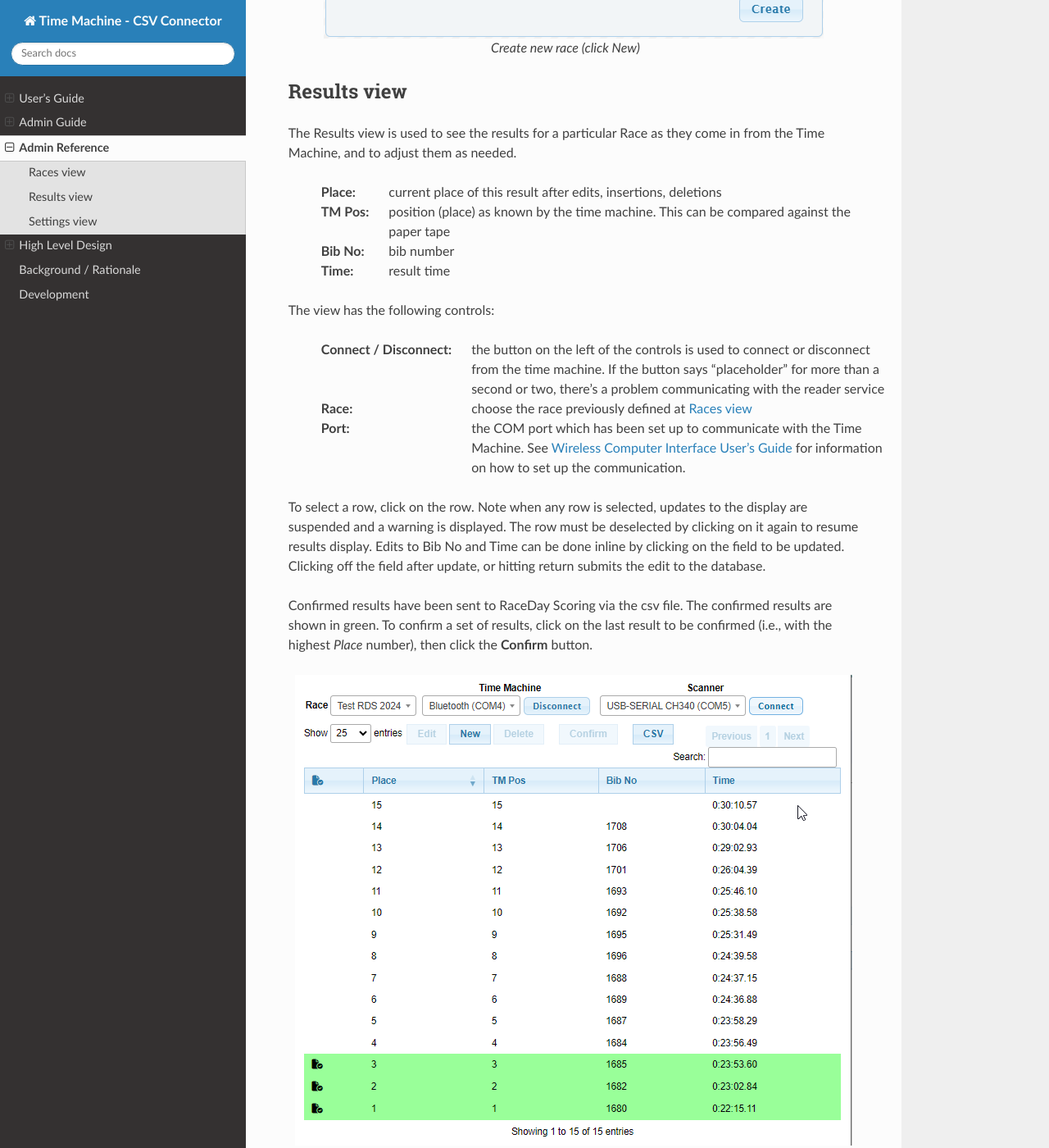
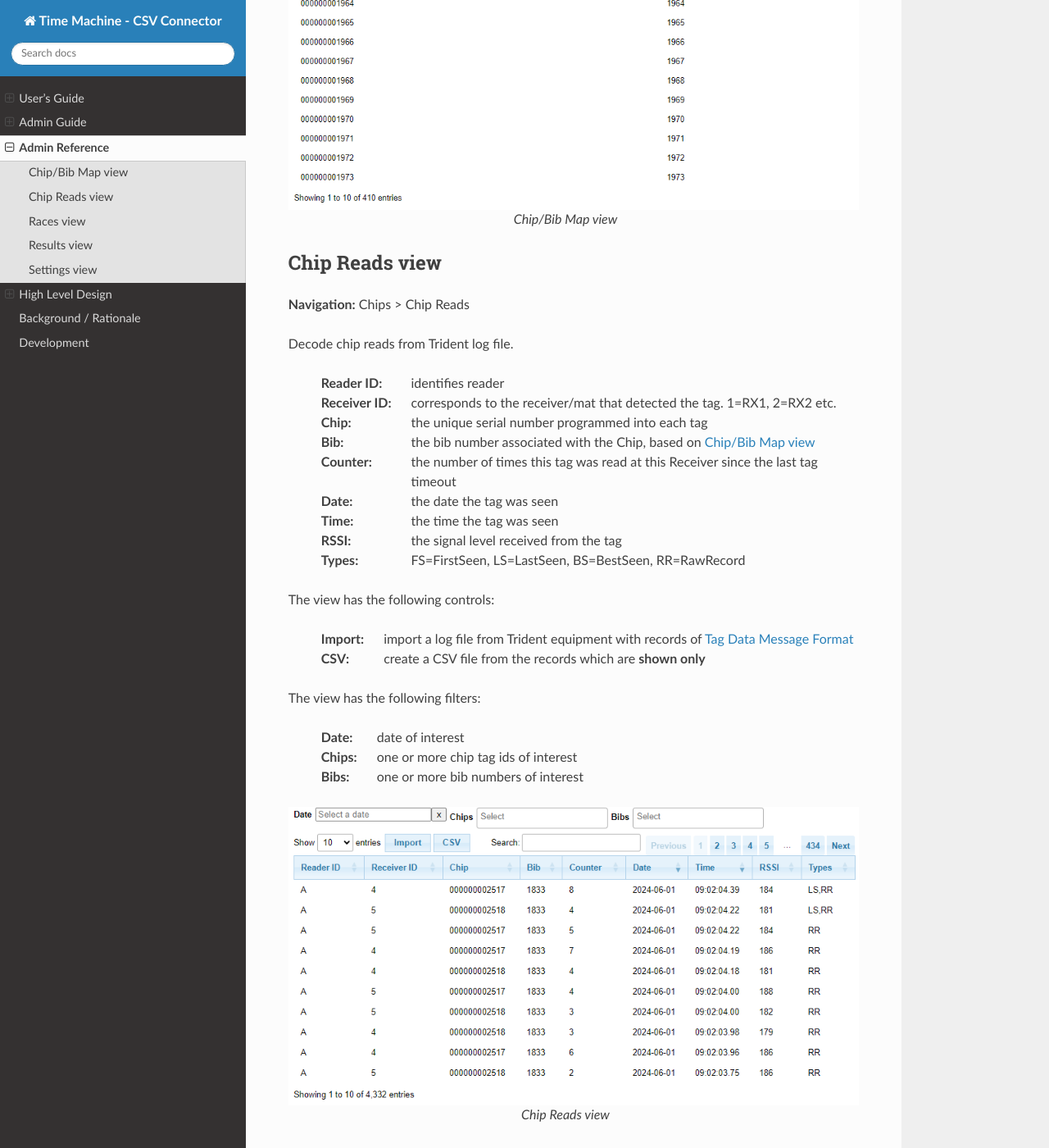
Before and after one commit to louking/tm-csv-connector, a Sphinx documentation site: the page built from web/docs/source/admin-reference.rst, in a window 1280 px wide and 1400 px high, scrolled down 1014 px. Shown: the whole window at 82% size. Built offline with Sphinx 7.4.7 and the Read the Docs theme 2.0.0, drawn with Linux system fonts in a browser that asks for light colours; some of the changed text lies outside the part shown.

Commit message:
Documentation for Chips views (#79)

```diff
--- a/app/src/tm_csv_connector/static/chip2bib.js
+++ b/app/src/tm_csv_connector/static/chip2bib.js
@@ -5,6 +5,7 @@ var chip2bib_import_saeditor = new SaEditor({
                  display: function(data) {
                     return chip2bib_import_saeditor.saeditor.file('data', data).filename
                  },
+                 fieldInfo: 'csv file must have two columns with headings of chip, bib',
                  className: 'field_req full block'},
             ],
     buttons: [
--- a/app/src/tm_csv_connector/static/chipreads.js
+++ b/app/src/tm_csv_connector/static/chipreads.js
@@ -5,6 +5,7 @@ var chipreads_import_saeditor = new SaEditor({
                  display: function(data) {
                     return chipreads_import_saeditor.saeditor.file('data', data).filename
                  },
+                 fieldInfo: 'log file must be raw or filtered <a href=https://www.manula.com/manuals/tridentrfid/timemachine/1/en/topic/tag-data-message-format target=_blank>Trident read file</a>',
                  className: 'field_req full block'},
             ],
     buttons: [
--- a/web/docs/source/admin-reference.rst
+++ b/web/docs/source/admin-reference.rst
@@ -11,7 +11,94 @@ and the release version at the top of the view. **Admin Guide** can be clicked t
     View heading
 
 
-.. _Races view:
+Chip/Bib Map view
+======================
+
+**Navigation:** Chips > Chip/Bib Map
+
+The :ref:`Chip Reads view` displays bib numbers based on this table. The csv file to import must contain columns chip and bib.
+
+    :chip:
+        tag id for chip
+
+    :bib:
+        bib number associated with tag id
+
+The view has the following controls:
+
+    :Import:
+        import a file with chip to bib mapping
+
+        .. note:: RaceDay Scoring will only accept two chips per bib
+
+    :CSV:
+        create a CSV file from the records which are **shown only**
+
+.. figure:: images/chip-bib-map-view.*
+    :align: center
+
+    Chip/Bib Map view
+
+
+Chip Reads view
+=====================
+
+**Navigation:** Chips > Chip Reads
+
+Decode chip reads from Trident log file.
+
+    :Reader ID:
+        identifies reader
+
+    :Receiver ID:
+        corresponds to the receiver/mat that detected the tag. 1=RX1, 2=RX2 etc.
+
+    :Chip:
+        the unique serial number programmed into each tag
+
+    :Bib:
+        the bib number associated with the Chip, based on :ref:`Chip/Bib Map view`
+
+    :Counter:
+        the number of times this tag was read at this Receiver since the last tag timeout
+
+    :Date:
+        the date the tag was seen
+
+    :Time:
+        the time the tag was seen
+
+    :RSSI:
+        the signal level received from the tag
+
+    :Types:
+        FS=FirstSeen, LS=LastSeen, BS=BestSeen, RR=RawRecord
+
+The view has the following controls:
+
+    :Import:
+        import a log file from Trident equipment with records of `Tag Data
+        Message Format
+        <https://www.manula.com/manuals/tridentrfid/timemachine/1/en/topic/tag-data-message-format>`_
+
+    :CSV:
+        create a CSV file from the records which are **shown only**
+
+The view has the following filters:
+
+    :Date:
+        date of interest
+
+    :Chips:
+        one or more chip tag ids of interest
+
+    :Bibs:
+        one or more bib numbers of interest
+
+.. figure:: images/chip-reads-view.*
+    :align: center
+
+    Chip Reads view
 
 Races view
 ======================
```
Also changed, not shown: other parts of web/docs/source/admin-reference.rst (+0 -4 lines), web/docs/source/images/chip-bib-map-view.png (added), web/docs/source/images/chip-reads-view.png (added), web/docs/source/images/view-heading.png, 1 other file.
